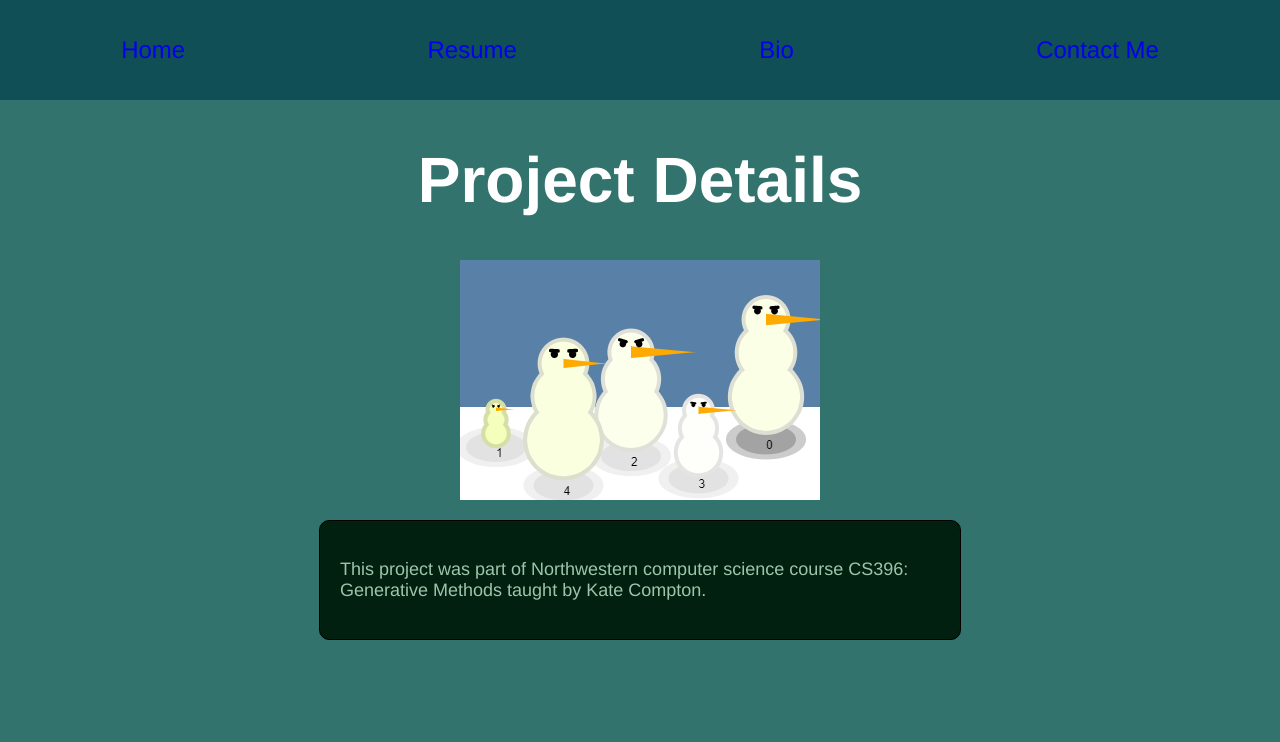
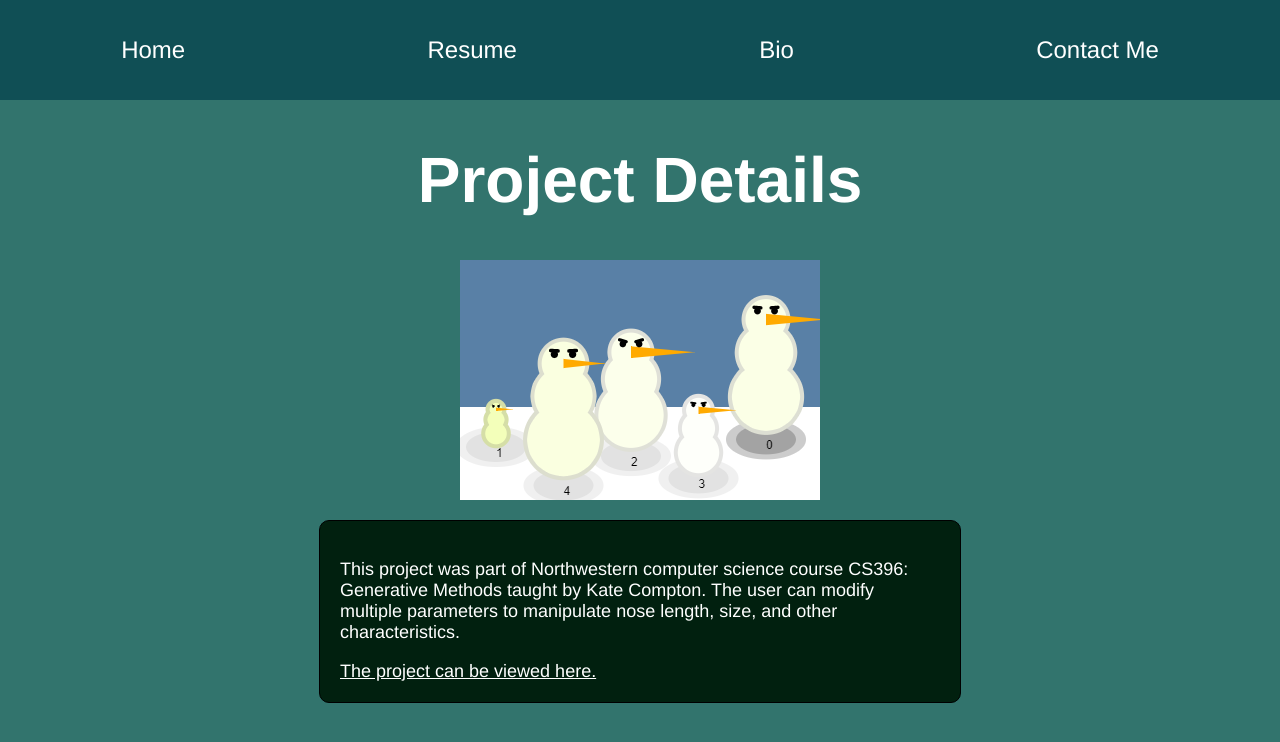
Before and after one commit to drewpersigehl/cs330-p6-persigehl, a plain HTML site: page html/snowmen.html in a window 1280 px wide. Drawn offline with Linux system fonts and the light colour scheme.

Commit message:
following WCAG

```diff
--- a/css/style.css
+++ b/css/style.css
@@ -37,6 +37,10 @@ body {
     padding: 0;
     height: 100%;
     font-size: 24px;
+}
+
+#navbar a {
+    color: white;
 }
 
 #navbar a:hover {
@@ -106,9 +110,14 @@ body {
 .text-box {
     border: 1px solid black;
     background-color: var(--dark-green);
-    color: var(--cambridge-blue);
+    color: white;
     width: 600px;
     padding: 20px;
     font-size: 18px;
     border-radius: 10px;
 }
+
+.text-box a {
+    color: white;
+    text-decoration: underline;
+}
--- a/html/snowmen.html
+++ b/html/snowmen.html
@@ -1,5 +1,5 @@
 <!DOCTYPE html>
-<html>
+<html lang="en">
   <head>
     <meta charset="utf-8" />
     <title>Drew Persigehl</title>
@@ -10,7 +10,7 @@
   </head>
   <body>
     <header>
-      <nav id="navbar">
+      <nav role="navigation" aria-label="Main" id="navbar" id="navbar">
         <ul>
           <li>
             <a href="../index.html">Home</a>
@@ -35,7 +35,13 @@
         alt="five cartoon snowmen of various sizes and characteristics"
       />
       <div class="text-box">
-        <p>This project was part of Northwestern computer science course CS396: Generative Methods taught by Kate Compton.</p>
+        <p>
+          This project was part of Northwestern computer science course CS396:
+          Generative Methods taught by Kate Compton. The user can modify
+          multiple parameters to manipulate nose length, size, and other
+          characteristics.
+        </p>
+        <a target="_blank" href="http://www.drewpy-a5.glitch.me">The project can be viewed here.</a>
       </div>
     </div>
   </body>
```
Also changed, not shown: html/bio.html (+16 -4 lines), html/contact.html (+2 -2 lines), html/resume.html (+2 -2 lines), index.html (+4 -4 lines).
